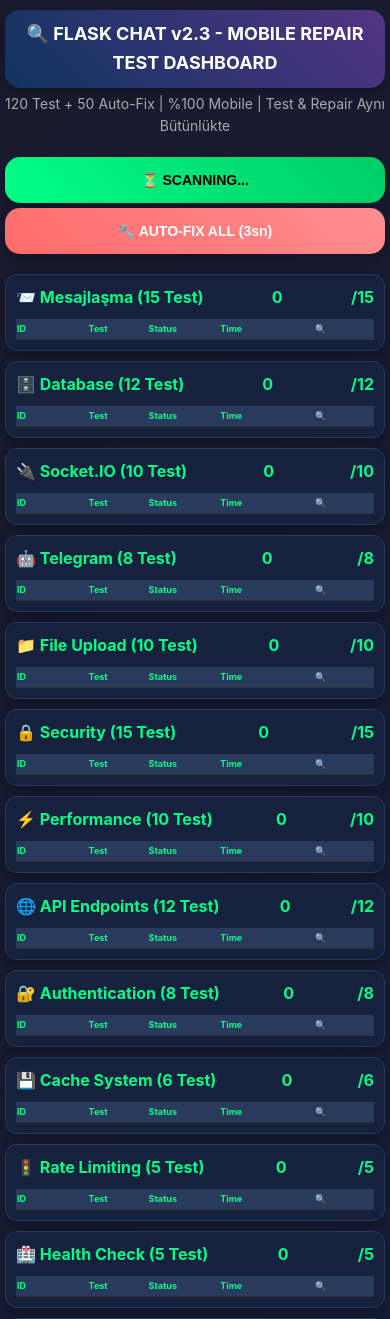
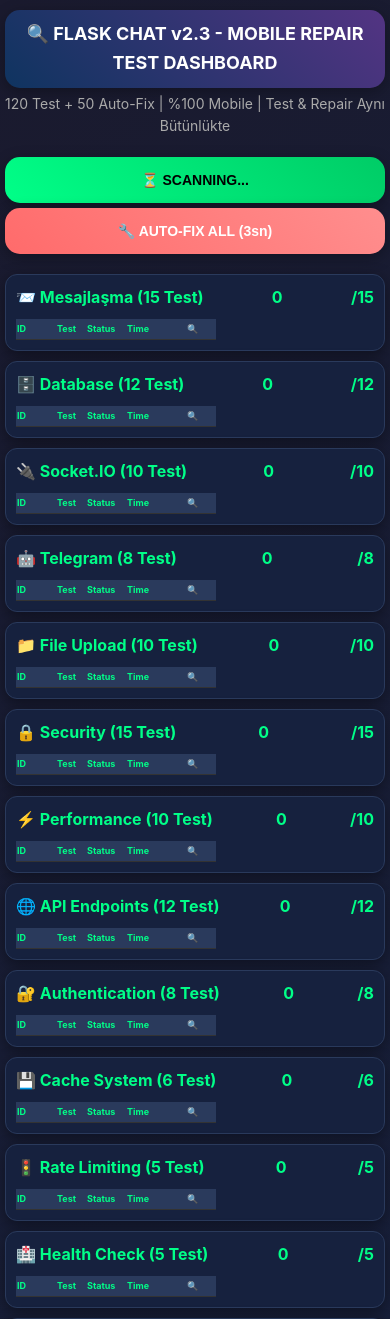
Before and after one commit to muhsinzengin/sohbet, a Flask app: page /test in a window 390 px wide. Shown: the top 1319 px of the page. Run offline with Flask 3, Linux system fonts and the light colour scheme; lists and menus that the app fills with data are empty; some libraries are stand-ins or nearby versions.

Commit message:
Fix table layout - use auto instead of fixed to prevent horizontal scrolling

```diff
--- a/static/test.css
+++ b/static/test.css
@@ -110,6 +110,7 @@ table {
     font-size: 12px;
     overflow-x: auto;
     display: block;
+    table-layout: auto;
 }
 
 th, td {
@@ -323,30 +324,37 @@ canvas {
     table {
         font-size: 9px;
         width: 100%;
-        table-layout: fixed;
+        table-layout: auto;
+        min-width: 280px;
     }
 
     th, td {
         padding: 3px 1px;
         word-wrap: break-word;
+        white-space: nowrap;
         overflow: hidden;
         text-overflow: ellipsis;
+        max-width: 60px;
     }
 
     th:first-child, td:first-child {
-        width: 20%;
+        width: auto;
+        min-width: 40px;
     }
 
     th:nth-child(2), td:nth-child(2) {
-        width: 15%;
+        width: auto;
+        min-width: 30px;
     }
 
     th:nth-child(3), td:nth-child(3) {
-        width: 20%;
+        width: auto;
+        min-width: 40px;
     }
 
     th:last-child, td:last-child {
-        width: 15%;
+        width: auto;
+        min-width: 30px;
     }
 
     .details-content {
@@ -389,10 +397,16 @@ canvas {
 
     table {
         font-size: 8px;
+        table-layout: auto;
+        min-width: 260px;
     }
 
     th, td {
         padding: 2px 1px;
+        max-width: 50px;
+        white-space: nowrap;
+        overflow: hidden;
+        text-overflow: ellipsis;
     }
 
     .card h3 {
```
